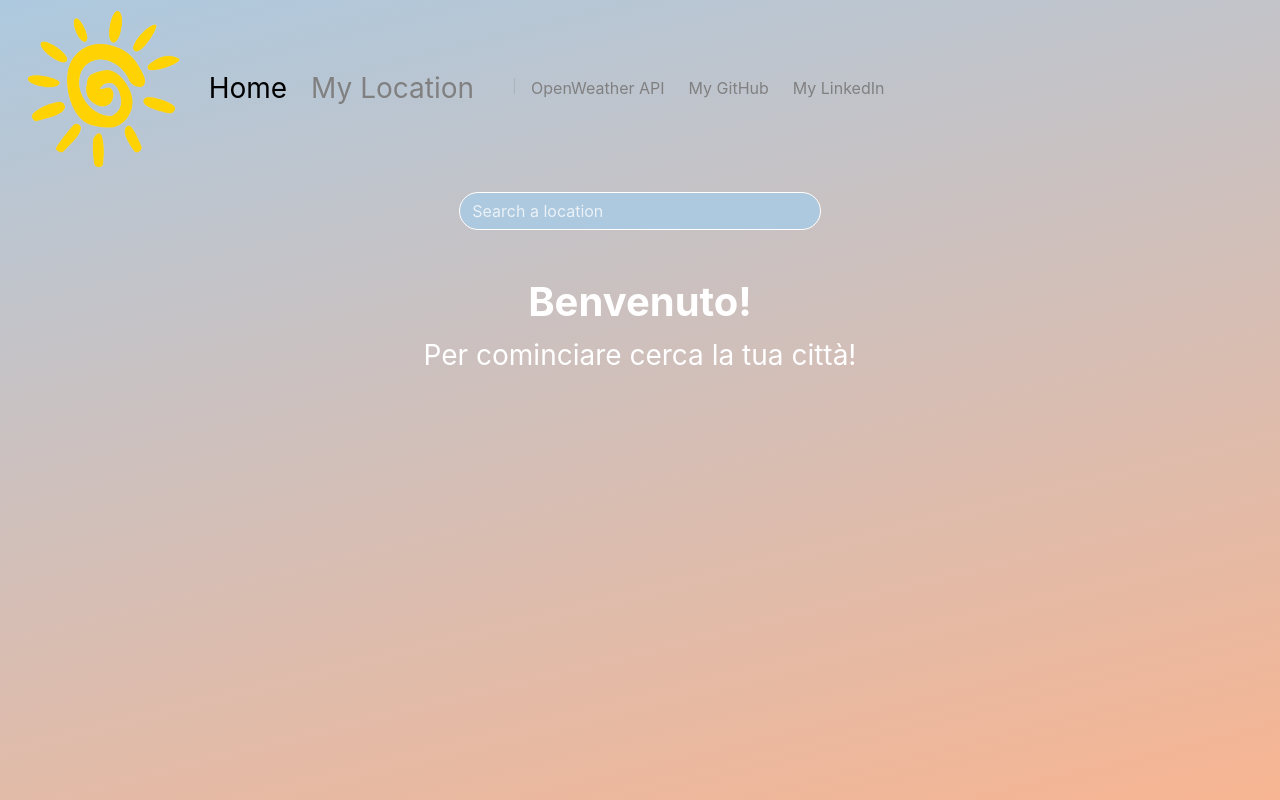
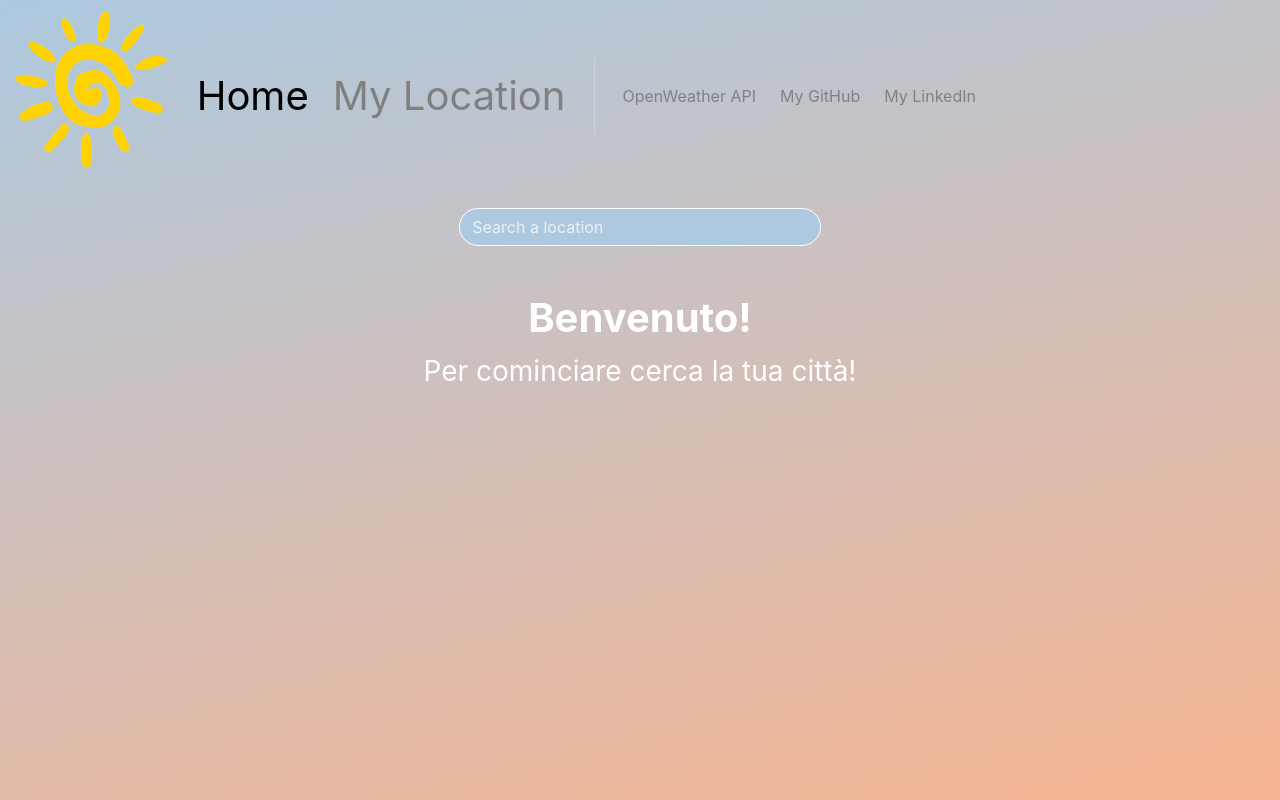
Before and after one commit to FraLobbia/Weather-app, a React (Create React App) app: page / in a window 1280 px wide. Built offline with nearby package versions, Linux system fonts and the light colour scheme.

Commit message:
sistemato navbar

```diff
--- a/src/components/MyNavbar.jsx
+++ b/src/components/MyNavbar.jsx
@@ -1,77 +1,64 @@
 import { Nav, Container, Navbar } from "react-bootstrap";
 import { LinkContainer } from "react-router-bootstrap";
 function MyNavbar(props) {
-	const navBarConfig = [
-		{
-			name: "Home",
-			link: "/",
-		},
-		{
-			name: "My Location",
-			link: "/my-location",
-		},
-		{
-			name: "OpenWeather API",
-			link: "https://openweathermap.org/",
-		},
-		{
-			name: "My GitHub",
-			link: "https://github.com/FraLobbia",
-		},
-		{
-			name: "My LinkedIn",
-			link: "https://www.linkedin.com/in/francesco-lobbia/",
-		},
-	];
-
 	return (
 		<Navbar expand="md" collapseOnSelect>
-			<Container fluid className="p-0">
-				<Navbar.Brand href="#">
+			<Container
+				fluid
+				className="flex-column flex-md-row align-items-center">
+				<LinkContainer to={"/"}>
+					<Navbar.Brand>
 						<img
 							src={props.logo}
-						className="App-logo ms-4"
+							className="App-logo mb-3"
 							alt="logo"
 							style={{ height: "150px" }}
 						/>
 					</Navbar.Brand>
-				<Navbar.Toggle
-					className="ms-auto me-5"
-					aria-controls="myNavbar"
-				/>
+				</LinkContainer>
+				<Navbar.Toggle aria-controls="myNavbar" />
 
 				<Navbar.Collapse id="myNavbar" className="text-center">
 					<hr className="d-md-none" />
 
 					<Nav className=" align-items-center ">
-						{navBarConfig.map((navItem, index) =>
-							index === 2 ? (
-								<LinkContainer
-									to={navItem.link}
-									key={`navItem-${index}`}>
-									<Nav.Link
-										className="nav-link mx-1"
-										target={index > 1 ? "_blank" : ""}>
-										<div className="vr mx-3"></div>
-										{navItem.name}
+						<LinkContainer to={"/"}>
+							<Nav.Link className="nav-link mx-1 fs-1">
+								Home
 							</Nav.Link>
 						</LinkContainer>
-							) : (
-								<LinkContainer
-									to={navItem.link}
-									key={`navItem-${index}`}>
-									<Nav.Link
-										className={
-											index < 2
-												? "fs-3 nav-link mx-1"
-												: "nav-link mx-1"
-										}
-										target={index > 1 ? "_blank" : ""}>
-										{navItem.name}
+
+						<LinkContainer to={"my-location"}>
+							<Nav.Link className={"nav-link mx-1 fs-1"}>
+								My Location
 							</Nav.Link>
 						</LinkContainer>
-							)
-						)}
+
+						<div className="vr mx-3 d-none d-md-block"></div>
+
+						<Nav.Link
+							href="https://openweathermap.org/"
+							className="nav-link mx-1"
+							target="_blank" // Apri il link in una nuova finestra
+						>
+							OpenWeather API
+						</Nav.Link>
+
+						<Nav.Link
+							href="https://github.com/FraLobbia"
+							className="nav-link mx-1"
+							target="_blank" // Apri il link in una nuova finestra
+						>
+							My GitHub
+						</Nav.Link>
+
+						<Nav.Link
+							href="https://www.linkedin.com/in/francesco-lobbia/"
+							className="nav-link mx-1"
+							target="_blank" // Apri il link in una nuova finestra
+						>
+							My LinkedIn
+						</Nav.Link>
 					</Nav>
 				</Navbar.Collapse>
 			</Container>
```
Lines whose indentation alone changed are shown as unchanged.
